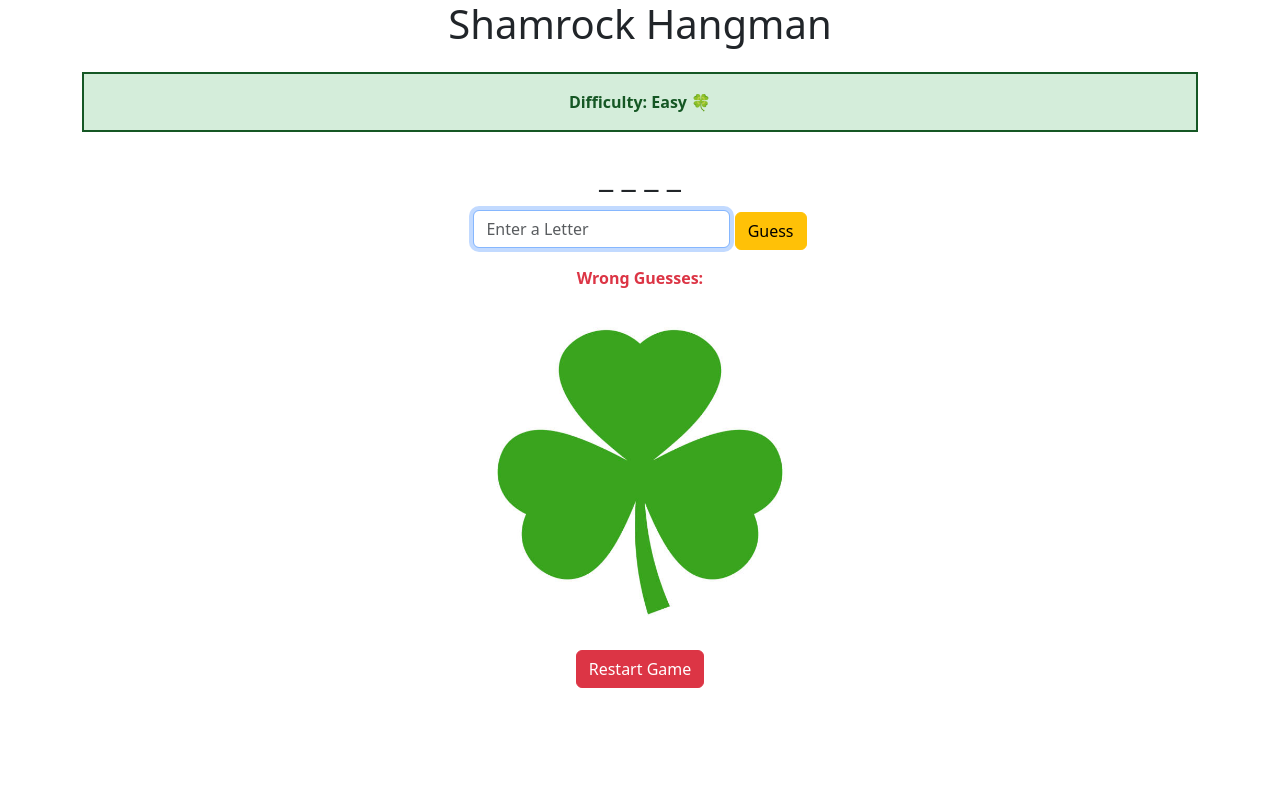
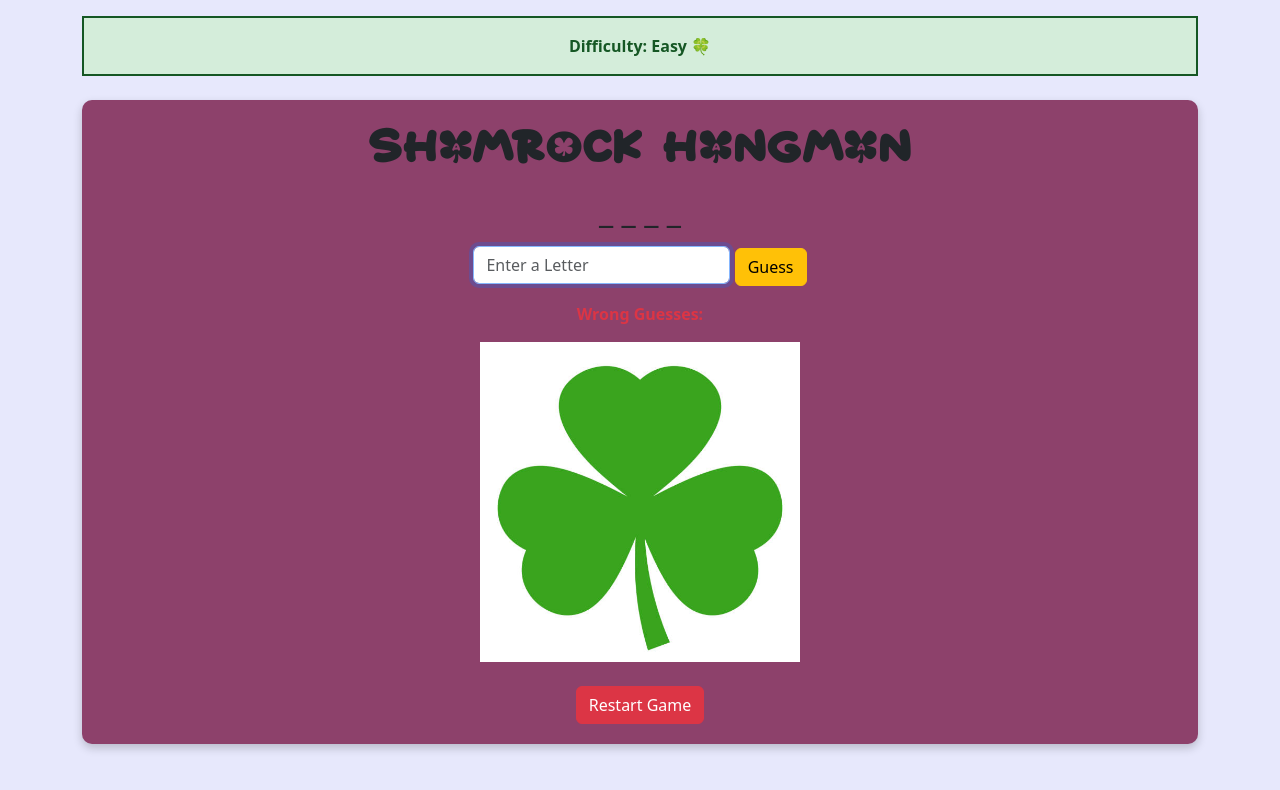
Before and after one commit to umarawais84/Hangman-Monthly-Website, a plain HTML site: page index.html in a window 1280 px wide. Both pictures are taken after a click on the button "Easy". Drawn offline with nearby package versions, Linux system fonts and the light colour scheme.

```diff
--- a/index.html
+++ b/index.html
@@ -22,7 +22,7 @@
     <body>
 
         <main class="container text-center">
-            <h1 class="mb-4">Shamrock Hangman</h1>
+            <h1 class="mb-4" id="mainHeader">Shamrock Hangman</h1>
 
             <div id="difficultySelection"> <!--REMOVE THIS d-none-->
                 <h3>Select Difficulty</h3>
@@ -33,7 +33,8 @@
 
             <div id="difficultyBox" class="mt-3 p-3 fw-bold d-none"></div>
 
-            <div id="gameArea" class="mt-4 d-none">
+            <div id="gameArea" class="mt-4 d-none gameArea">
+                <h1 class="mb-4">Shamrock Hangman</h1>
                 <h2 id="wordDisplay" class="mb-3">_ _ _ _ _</h2>
 
                 <div class="mb-3">
--- a/script.js
+++ b/script.js
@@ -43,6 +43,8 @@
     document.getElementById('difficultySelection').classList.add('d-none')
     //Auto-focus on input
     document.getElementById('letterInput').focus()
+
+    document.getElementById("mainHeader").remove();
   }
 
   function getRandomWord (level) {
--- a/style.css
+++ b/style.css
@@ -1,3 +1,17 @@
+body{
+    background-color: rgba(99, 102, 241, 0.15);
+}
+
+@font-face {
+    font-family: "FairyClovers";
+    src: url(fonts/FairyClovers-0WRqR.ttf);
+}
+
+h1{
+    font-family: FairyClovers;
+}
+
+
 
 /*  MATCHED BOX COLORS TO DIFFICULTY */
 .easy { background-color: #d4edda; color: #155724; border: 2px solid #155724; } /* Light Green */
@@ -9,3 +23,12 @@
     width: 25vw;
     height: 40vh;
 }
+
+
+.gameArea{
+    background: rgb(141, 65, 107);
+    padding: 20px;
+    border-radius: 10px; /* Rounded corners */
+    box-shadow: 0px 4px 10px rgba(0, 0, 0, 0.2); /* Soft shadow */
+    text-align: center;
+}
```
Also changed, not shown: fonts/FairyClovers-0WRqR.ttf (added).
